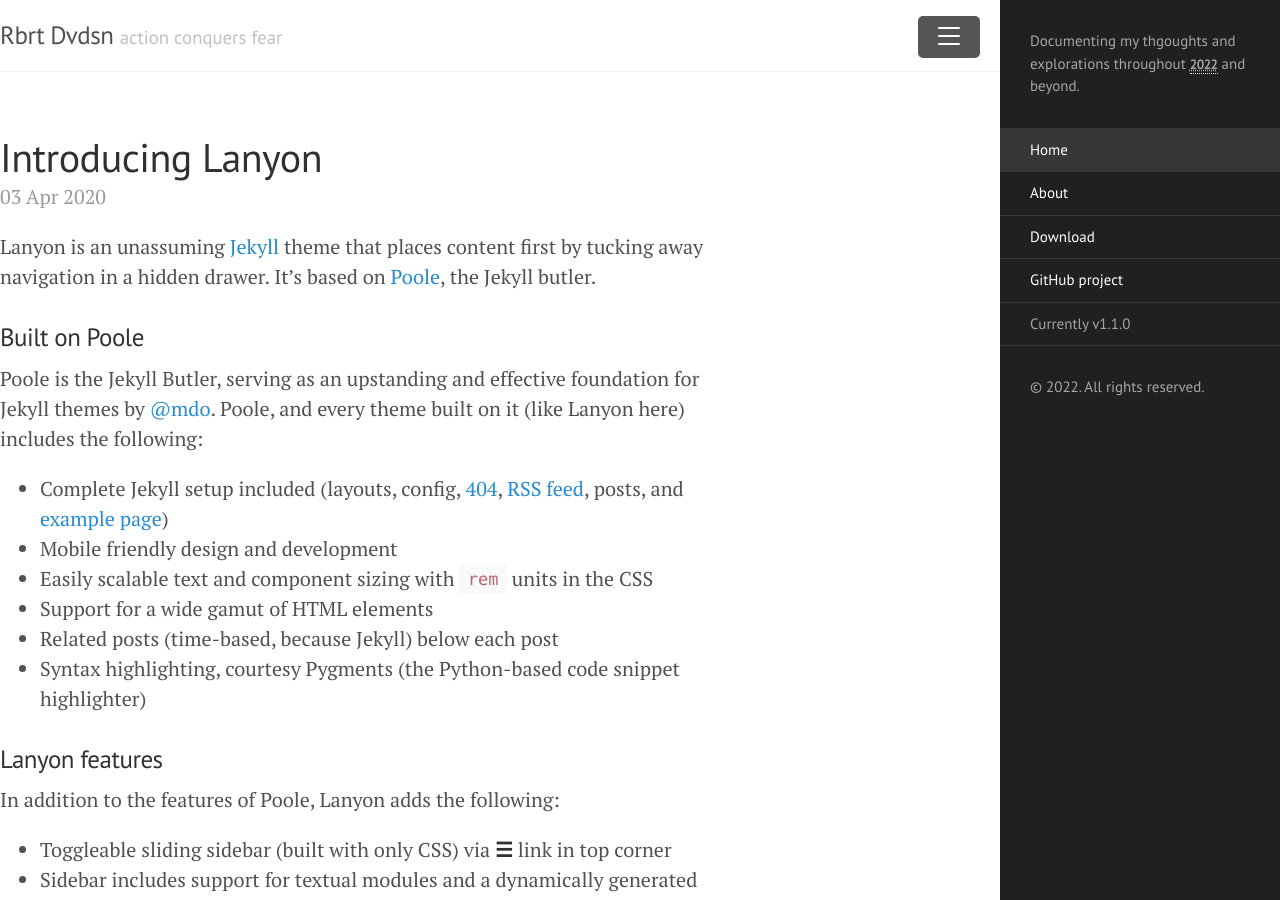
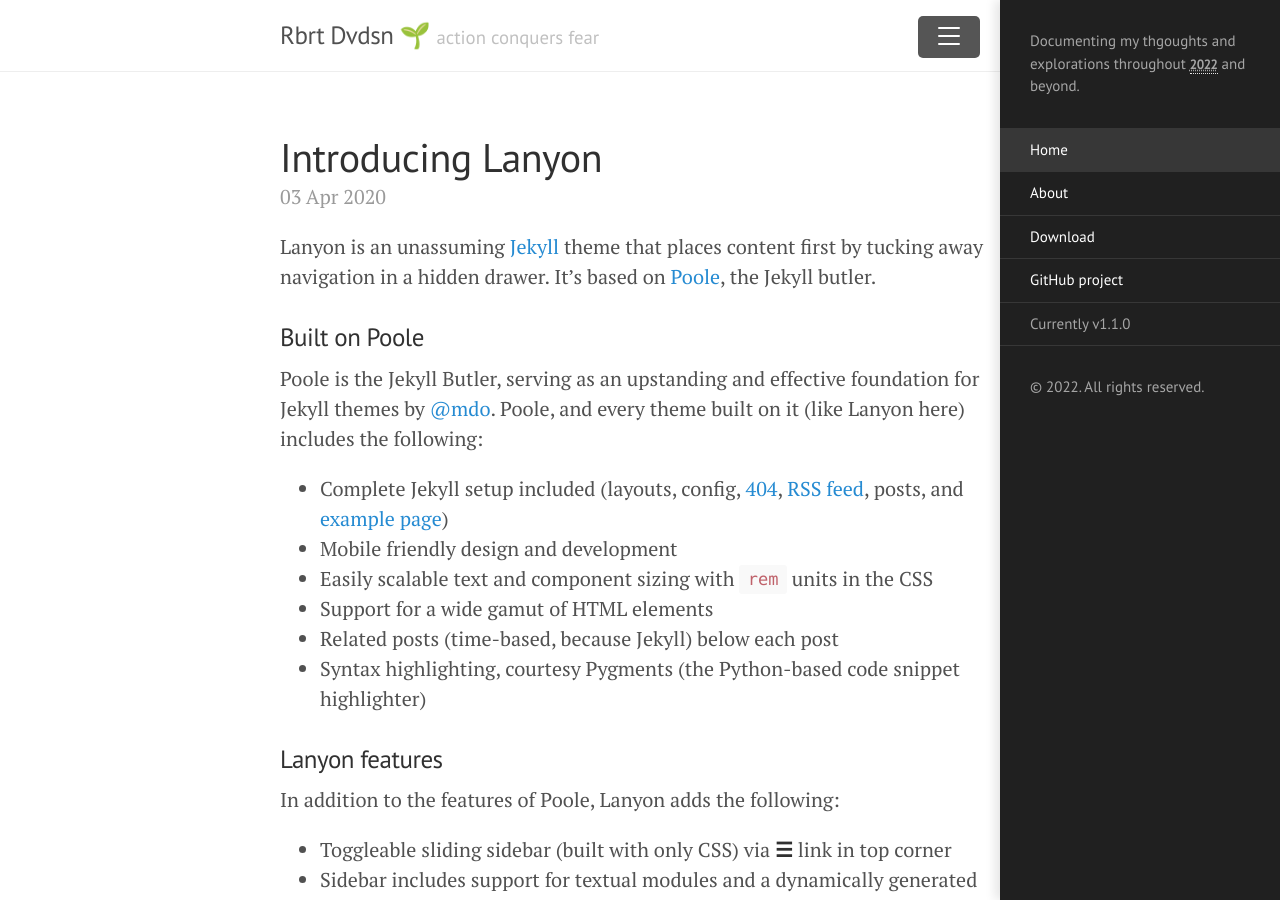
Before and after one commit to rbrtdvdsn/rbrtdvdsn.github.io, a Jekyll site: the page built from index.html, in a window 1280 px wide and 900 px high. Built offline with Jekyll 4.4.1, drawn with Linux system fonts in a browser that asks for light colours; the list of posts is cut into pages by our own code.

Commit message:
add leaf to title & sidebar overlay

```diff
--- a/_config.yml
+++ b/_config.yml
@@ -1,5 +1,5 @@
 # Setup
-title:               Rbrt Dvdsn
+title:               Rbrt Dvdsn 🌱
 tagline:             'action conquers fear'
 description:         'Documenting my thgoughts and explorations throughout <abbr title="The Year of Growth" style="color:#a6a6a6;" >2022</abbr> and beyond.'
 url:                 http://rbrt.xyz
--- a/_layouts/default.html
+++ b/_layouts/default.html
@@ -3,7 +3,7 @@
 
   {% include head.html %}
 
-  <body class="layout-reverse">
+  <body class="layout-reverse sidebar-overlay">
 
     {% include sidebar.html %}
 
```
